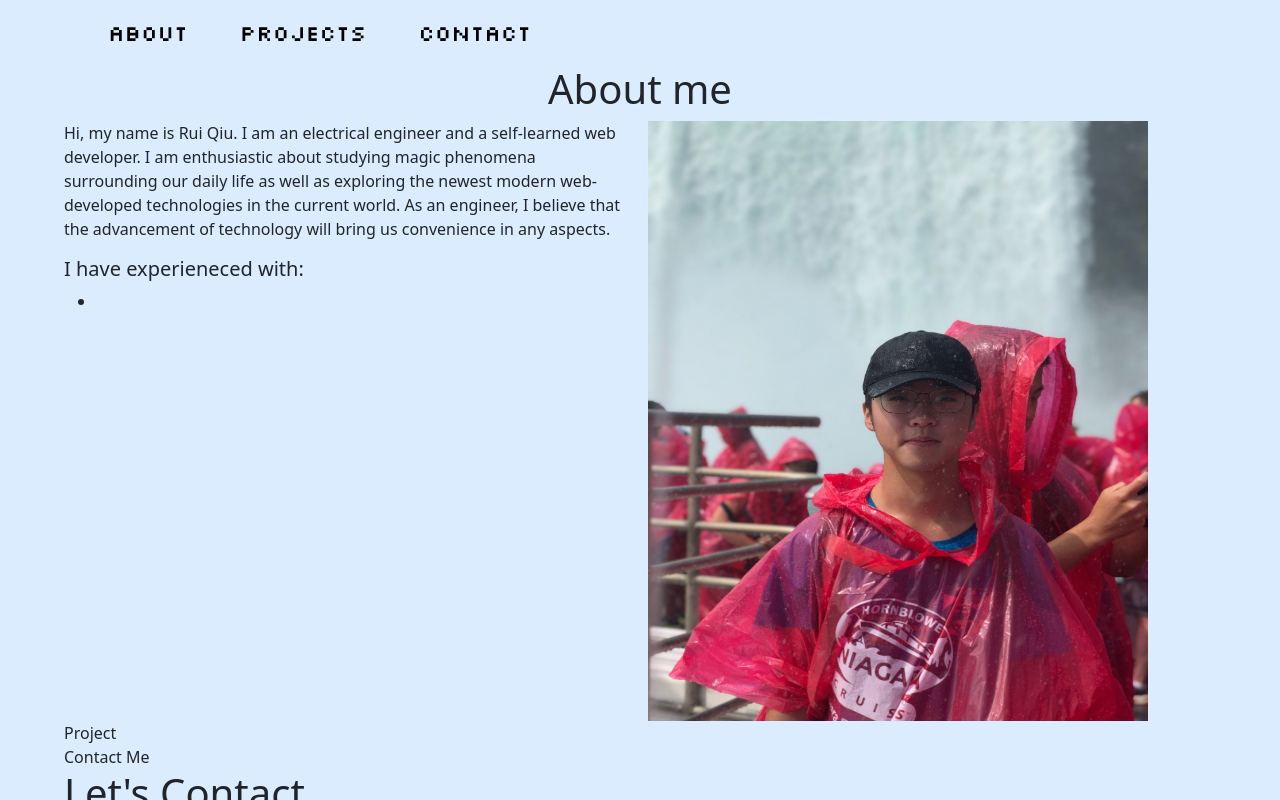
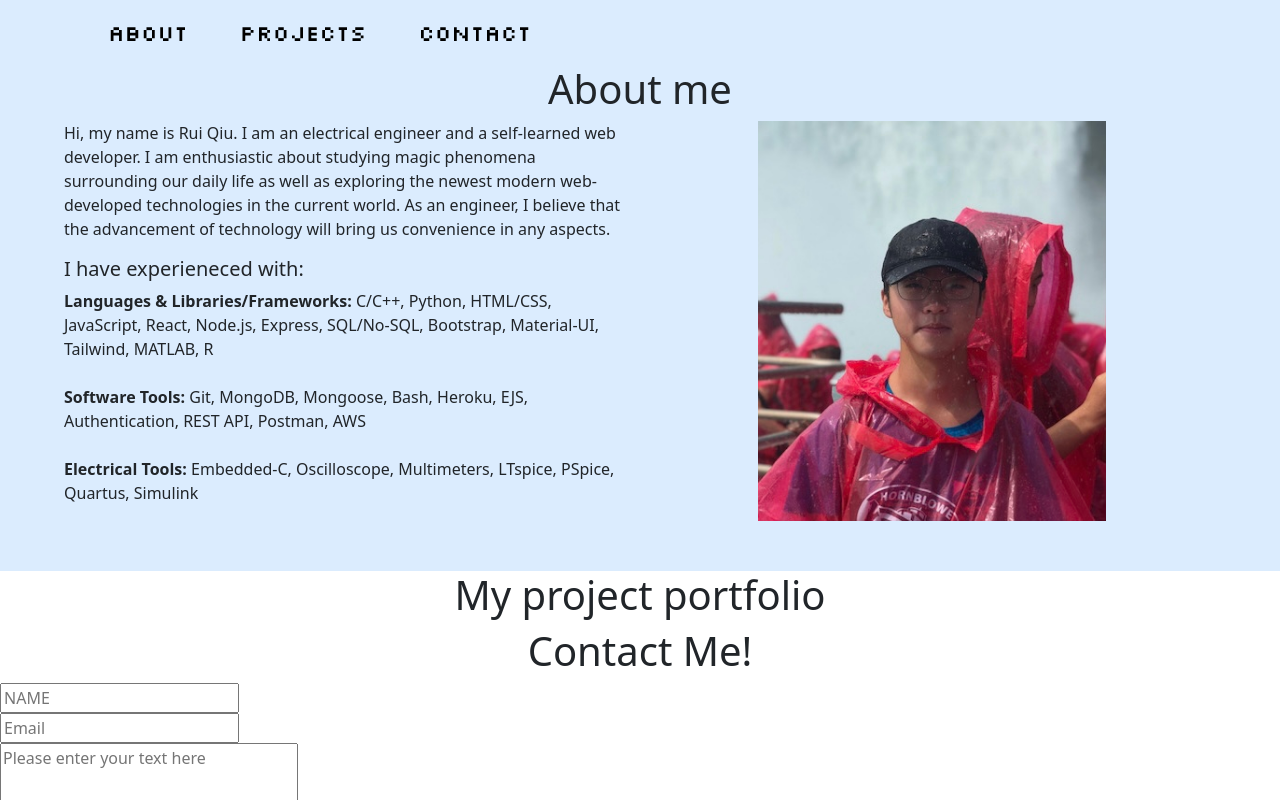
Before and after one commit to rruiqiu/CV-frontend, a React (Create React App) app in the folder client/: page /about in a window 1280 px wide. Shown: the top 800 px of the page. Built offline with nearby package versions, Linux system fonts and the light colour scheme.

Commit message:
adding about me contents

```diff
--- a/client/public/style.css
+++ b/client/public/style.css
@@ -2,9 +2,14 @@
   margin: 0 18px;
 }
 
-#navbar {
+.navbar-homepage {
   font-family: 'Silkscreen', cursive;
   font-size: 22px;
+}
+.navbar-aboutpage {
+  font-family: 'Silkscreen', cursive;
+  font-size: 22px;
+  background-color: #dbecfe;
 }
 
 #header {
@@ -131,6 +136,21 @@
 }
 
 .size {
-  height: 600px;
-  width: 500px;
+  display: block;
+  margin-left: auto;
+  margin-right: auto;
+  height: 400px;
 }
+
+.inline {
+  display: inline;
+}
+
+h6.inline {
+  font-weight: bold;
+}
+
+#about {
+  background-color: #dbecfe;
+  padding-bottom: 50px;
+}
--- a/client/src/components/Header.jsx
+++ b/client/src/components/Header.jsx
@@ -8,7 +8,8 @@ function TextLinkExample () {
   return (
     <section id="header">
       <Navbar
-        variant={"dark"} />
+        variant={"dark"}
+        navbar={"navbar-homepage"} />
       <div className='content'>
         <Typist
           cursor={{ hideWhenDone: true, element: "" }}
--- a/client/src/components/Navbar.jsx
+++ b/client/src/components/Navbar.jsx
@@ -6,7 +6,7 @@ import Navbar from 'react-bootstrap/Navbar'
 function navbar (props) {
   return (
 
-    <Navbar id="navbar" variant={props.variant} expand="lg" bg={props.bgcolor} >
+    <Navbar className={props.navbar} variant={props.variant} expand="lg" bg={props.bgcolor} >
       <Container style={{ marginLeft: "70px", marginRight: "70px" }}>
         <Navbar.Toggle aria-controls="basic-navbar-nav" />
         <Navbar.Collapse id="basic-navbar-nav">
--- a/client/src/pages/about.jsx
+++ b/client/src/pages/about.jsx
@@ -7,21 +7,22 @@ import Projects from "./projects"
 
 function About () {
   return (
+    <div>
 
-    <div className="aboutBackground">
       <Navbar variant="light"
         navbarcolor="aboutnabvar"
+        navbar="navbar-aboutpage"
       />
-      <Container maxWidth="lg">
-        <Intro />
 
-        <section id="projects">Project</section>
-        <Projects />
-        <section id="contacts">Contact Me</section>
-        <ContactMe />
-      </Container>
+      <Intro />
+
+      <Projects />
+
+      <ContactMe />
+
+
+
     </div>
-
   )
 
 }
--- a/client/src/pages/aboutIntro.jsx
+++ b/client/src/pages/aboutIntro.jsx
@@ -1,17 +1,25 @@
 import Grid from '@mui/material/Unstable_Grid2';
-import profile from "../img/profile.JPG"
-
+import profile from "../img/profile.jpg"
+import { Container } from '@mui/material';
 function AboutIntro () {
   return (<section id="about">
+    <Container maxWidth="lg">
       <h1 style={{ textAlign: "center" }}>About me</h1>
       <Grid container spacing={2}>
         <Grid xs={12} md={6}>
           <p>Hi, my name is Rui Qiu. I am an electrical engineer and a self-learned web developer. I am enthusiastic about studying magic phenomena surrounding our daily life as well as exploring the newest modern web-developed technologies in the current world. As an engineer, I believe that the advancement of technology will bring us convenience in any aspects.</p>
           <div className="Skills">
             <h5>I have experieneced with: </h5>
-          <ul>
-            <li></li>
-          </ul>
+            <h6 className='inline'>Languages & Libraries/Frameworks: </h6>
+            <p className='inline'>C/C++, Python, HTML/CSS, JavaScript, React, Node.js, Express, SQL/No-SQL, Bootstrap, Material-UI, Tailwind, MATLAB, R</p>
+            <br />
+            <br />
+            <h6 className='inline'> Software Tools: </h6>
+            <p className='inline'>Git, MongoDB, Mongoose, Bash, Heroku, EJS, Authentication, REST API, Postman, AWS</p>
+            <br />
+            <br />
+            <h6 className='inline'>Electrical Tools: </h6>
+            <p className='inline'>Embedded-C, Oscilloscope, Multimeters, LTspice, PSpice, Quartus, Simulink</p>
           </div>
 
         </Grid>
@@ -21,7 +29,7 @@ function AboutIntro () {
           {/* height={464} width={348} */}
         </Grid>
       </Grid>
-
+    </Container>
 
   </section>)
 }
--- a/client/src/pages/contact.jsx
+++ b/client/src/pages/contact.jsx
@@ -1,10 +1,15 @@
 import ContactForm from "./contactForm"
 function contact () {
   return (
-    <div>
-      <h1>Let's Contact</h1>
-      <ContactForm />
-    </div>
+    <section id="contact">
+      <div>
+
+        <h1 style={{ textAlign: "center" }}>Contact Me!</h1>
+
+
+        <ContactForm />
+      </div>
+    </section>
   )
 
 }
--- a/client/src/pages/projects.jsx
+++ b/client/src/pages/projects.jsx
@@ -1,5 +1,10 @@
 function Project () {
-  return
+  return (
+    <section id="contacts">
+      <h1 style={{ textAlign: "center" }}>My project portfolio</h1>
+
+    </section>
+  )
 }
 
 export default Project
```
Also changed, not shown: client/src/img/profile.JPG. Lines whose indentation alone changed are shown as unchanged.
